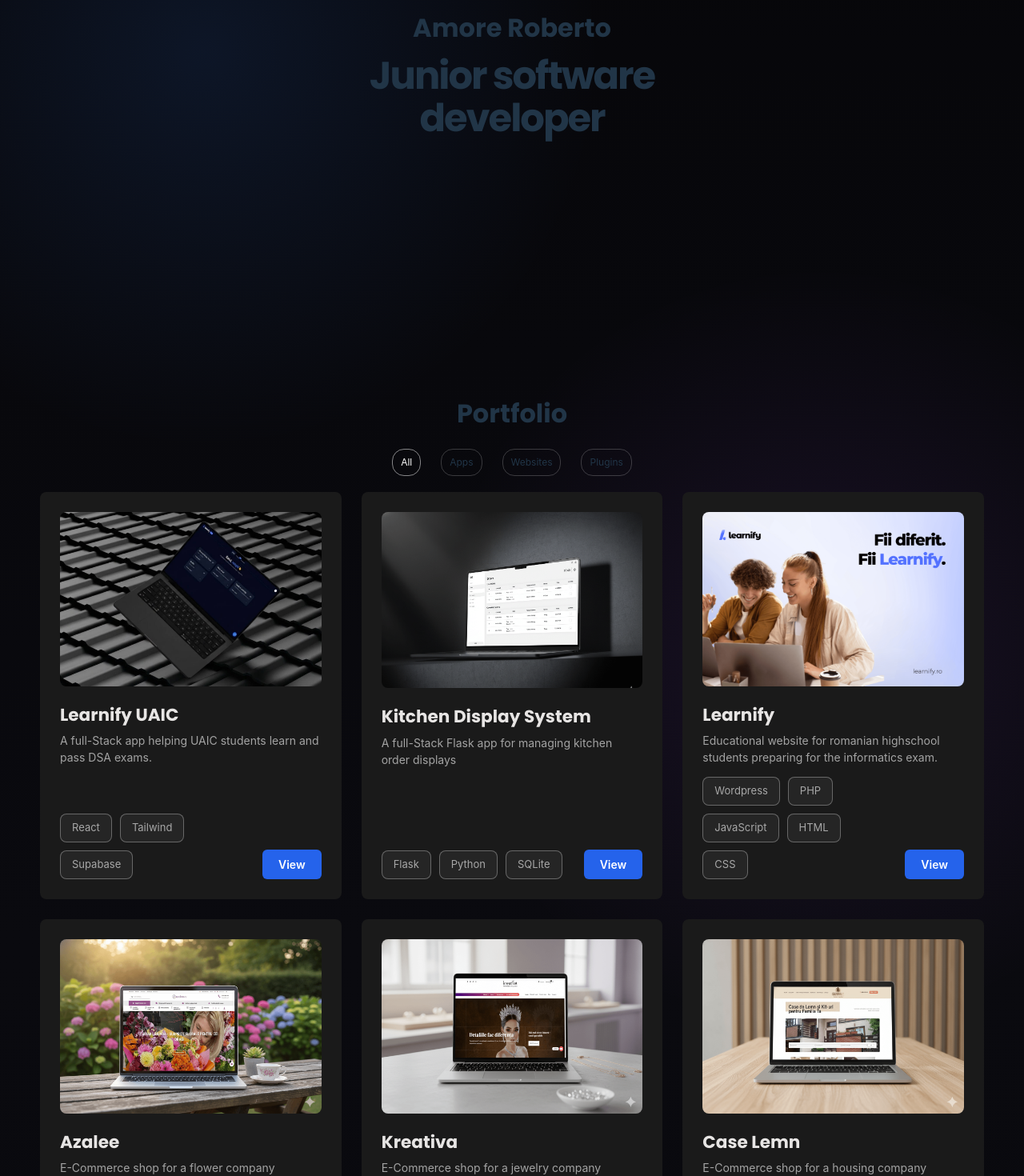
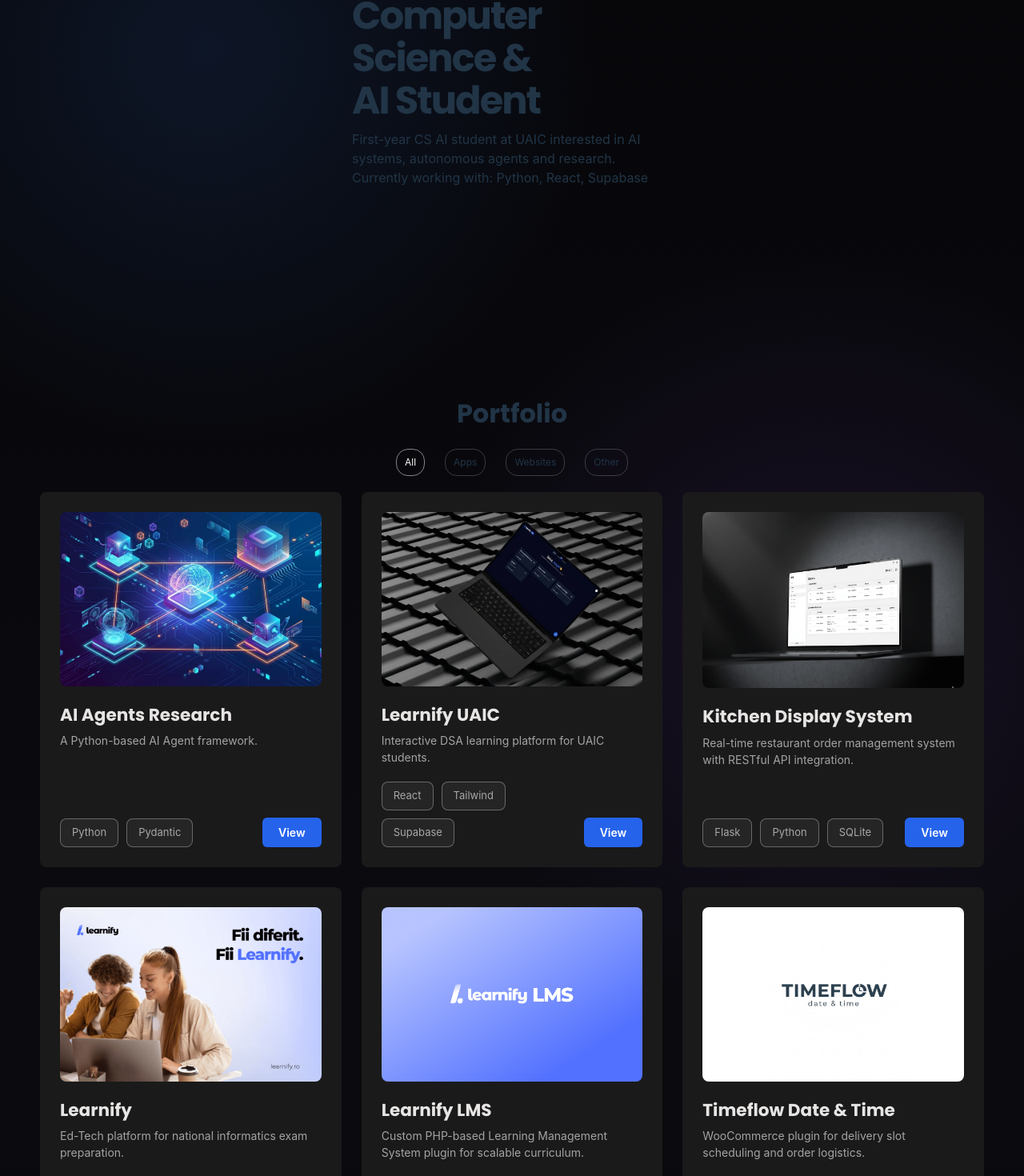
Before and after one commit to robyk01/portfolio, a React (Vite) app: page / in a window 1280 px wide. Shown: the part 307-1777 px from the top of the page at 80% size. Built offline with nearby package versions, Linux system fonts and the light colour scheme.

Commit message:
Updated about section, updated project section

```diff
--- a/src/About/About.css
+++ b/src/About/About.css
@@ -11,17 +11,14 @@
     transform: translateY(-60px);
 }
 
-#about h1, #about h2{
+#about h1, #about h3, #about p{
+    width: 100%;
+    max-width: 400px;
+    display: flex;
+    flex-direction: column;
+    text-align: left;
     margin: 5px;
 }
-
-#about h1{
-    width: 100%;
-    max-width: 400px;
-    text-align: center;
-    padding: 0 20px;
-}
-
 
 @media (max-width: 768px) {
     #about{
--- a/src/About/About.jsx
+++ b/src/About/About.jsx
@@ -3,8 +3,15 @@
 function About(){
     return(
         <div className="section" id="about">
-            <h2>Amore Roberto</h2>
-            <h1>Junior software developer</h1>
+            <h3>Amore Roberto</h3>
+            <h1>
+                <span>Computer Science &</span>
+                <span>AI Student</span>
+            </h1>
+            <p>
+                <span>First-year CS AI student at UAIC interested in AI systems, autonomous agents and research.</span>
+                <span>Currently working with: Python, React, Supabase</span>
+            </p>
         </div>
     );
 }
--- a/src/Projects/Projects.css
+++ b/src/Projects/Projects.css
@@ -70,6 +70,7 @@
 .project-card .project-description{
     color: rgba(255, 255, 255, 0.6);
     font-size: 14px;
+    margin-bottom: 20px;
 }
 
 .project-card .project-card-bottom{
--- a/src/Projects/Projects.jsx
+++ b/src/Projects/Projects.jsx
@@ -23,9 +23,9 @@
                 <p onClick={() => setActiveFilter('Websites')}
                     className={activeFilter === 'Websites' ? 'active' : ''}
                     >Websites</p>
-                <p onClick={() => setActiveFilter('Plugins')}
-                    className={activeFilter === 'Plugins' ? 'active' : ''}
-                    >Plugins</p>
+                <p onClick={() => setActiveFilter('Other')}
+                    className={activeFilter === 'Other' ? 'active' : ''}
+                    >Other</p>
                 {/* <p onClick={() => setActiveFilter('Design')}
                     className={activeFilter === 'Design' ? 'active' : ''}
                     >Design</p> */}
--- a/src/projectData.js
+++ b/src/projectData.js
@@ -8,13 +8,23 @@
 import LMSImg from './assets/Learnify LMS.jpg'
 import TimeflowImg from './assets/timeflow.jpg'
 import learnifyUaic from './assets/learnifyUaic.jpg'
+import AgentIMG from './assets/agent.jpg'
 
 export const projects = [
+    {
+        title: "AI Agents Research",
+        slug: "ai-agents",
+        description: "A Python-based AI Agent framework.",
+        tech: ["Python", "Pydantic"],
+        image: AgentIMG,
+        link: "https://github.com/robyk01/ai-agents",
+        category: "Other"
+    },
     // Apps
     {
         title: "Learnify UAIC",
         slug: "learnify-uaic",
-        description: "A full-Stack app helping UAIC students learn and pass DSA exams.",
+        description: "Interactive DSA learning platform for UAIC students.",
         tech: ["React", "Tailwind", "Supabase"],
         image: learnifyUaic,
         link: "https://learnify-uaic.vercel.app",
@@ -23,27 +33,46 @@
     {
         title: "Kitchen Display System",
         slug: "kitchen-display-system",
-        description: "A full-Stack Flask app for managing kitchen order displays",
+        description: "Real-time restaurant order management system with RESTful API integration.",
         tech: ["Flask", "Python", "SQLite"],
         image: KDSImg,
         link: "https://github.com/robyk01/kitchen-display-system",
         category: "Apps"
     },
-    // Websites
     {
         title: "Learnify",
         slug: "learnify",
-        description: "Educational website for romanian highschool students preparing for the informatics exam.",
-        tech: ["Wordpress", "PHP", "JavaScript", "HTML", "CSS"],
+        description: "Ed-Tech platform for national informatics exam preparation.",
+        tech: ["Wordpress", "PHP", "JavaScript"],
         image: LearnifyImg,
         link: "https://learnify.ro/",
         category: "Websites"
     },
+    // Other
+    {
+        title: "Learnify LMS",
+        slug: "learnify-lms",
+        description: "Custom PHP-based Learning Management System plugin for scalable curriculum.",
+        tech: ["PHP"],
+        image: LMSImg,
+        link: "https://github.com/robyk01/learnify-lms",
+        category: "Other"
+    },
+    {
+        title: "Timeflow Date & Time",
+        slug: "timeflow-delivery",
+        description: "WooCommerce plugin for delivery slot scheduling and order logistics.",
+        tech: ["PHP"],
+        image: TimeflowImg,
+        link: "https://github.com/robyk01/timeflow-delivery",
+        category: "Other"
+    },
+    // Websites
     {
         title: "Azalee",
         slug: "azalee",
-        description: "E-Commerce shop for a flower company",
-        tech: ["Wordpress", "WooCommerce", "PHP", "Javascript", "HTML", "CSS"],
+        description: "E-Commerce solution for a specialized floral business",
+        tech: ["Wordpress", "WooCommerce", "PHP", "Javascript"],
         image: AzaleeImg,
         link: "https://florariaazalee.ro",
         category: "Websites"
@@ -51,7 +80,7 @@
     {
         title: "Kreativa",
         slug: "kreativa",
-        description: "E-Commerce shop for a jewelry company",
+        description: "E-Commerce shop for a luxury jewelry company.",
         tech: ["Wordpress", "WooCommerce", "PHP"],
         image: KreativaImg,
         link: "https://kreativa.ro",
@@ -60,8 +89,8 @@
     {
         title: "Case Lemn",
         slug: "case-lemn",
-        description: "E-Commerce shop for a housing company",
-        tech: ["Wordpress", "PHP", "Javascript", "HTML", "CSS"],
+        description: "E-Commerce shop for a housing and construction firm.",
+        tech: ["Wordpress", "PHP", "Javascript"],
         image: CaseLemnImg,
         link: "https://caselemn92.ro",
         category: "Websites"
@@ -69,7 +98,7 @@
     {
         title: "Next Training",
         slug: "next-training",
-        description: "Courses website",
+        description: "Professional course management platform.",
         tech: ["Wordpress", "PHP"],
         image: NextImg,
         link: "https://next-training.ro",
@@ -78,29 +107,10 @@
     {
         title: "Ami Pizza",
         slug: "ami-pizza",
-        description: "Pizza e-commerce website",
-        tech: ["Wordpress", "WooCommerce", "PHP", "Javascript", "HTML", "CSS"],
+        description: "E-Commerce solution for a pizza restaurant.",
+        tech: ["Wordpress", "WooCommerce", "PHP", "Javascript"],
         image: AmiPizzaImg,
         link: "https://amipizza.ro/",
         category: "Websites"
     },
-    // Plugins
-    {
-        title: "Learnify LMS",
-        slug: "learnify-lms",
-        description: "A Wordpress plugin that adds a Learning Management System to your website.",
-        tech: ["PHP"],
-        image: LMSImg,
-        link: "https://github.com/robyk01/learnify-lms",
-        category: "Plugins"
-    },
-    {
-        title: "Timeflow Date & Time",
-        slug: "timeflow-delivery",
-        description: "A WooCommerce plugin that adds date and time functionality for orders",
-        tech: ["PHP"],
-        image: TimeflowImg,
-        link: "https://github.com/robyk01/timeflow-delivery",
-        category: "Plugins"
-    }
 ];
```
Also changed, not shown: src/assets/agent.jpg (added).
